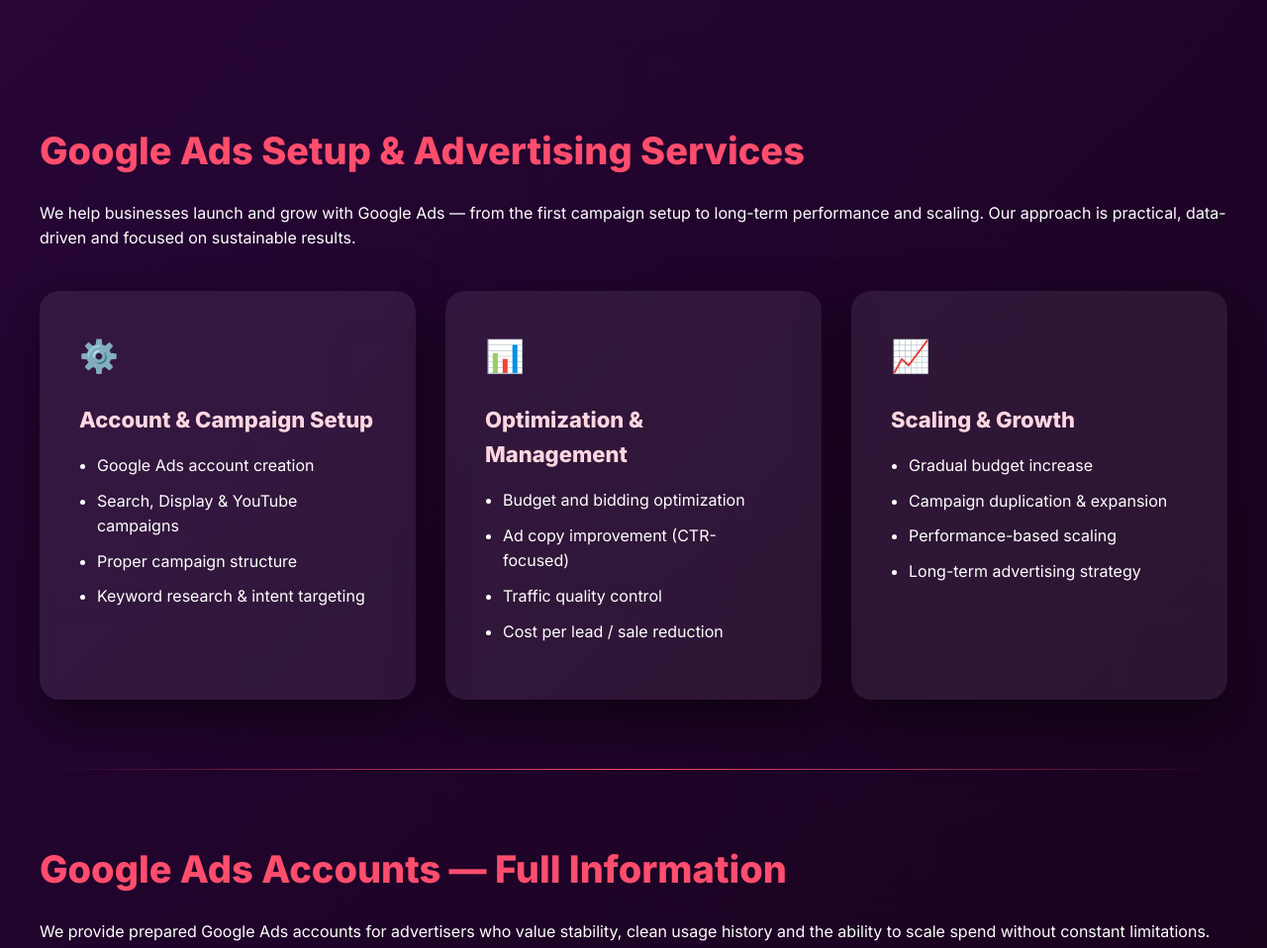
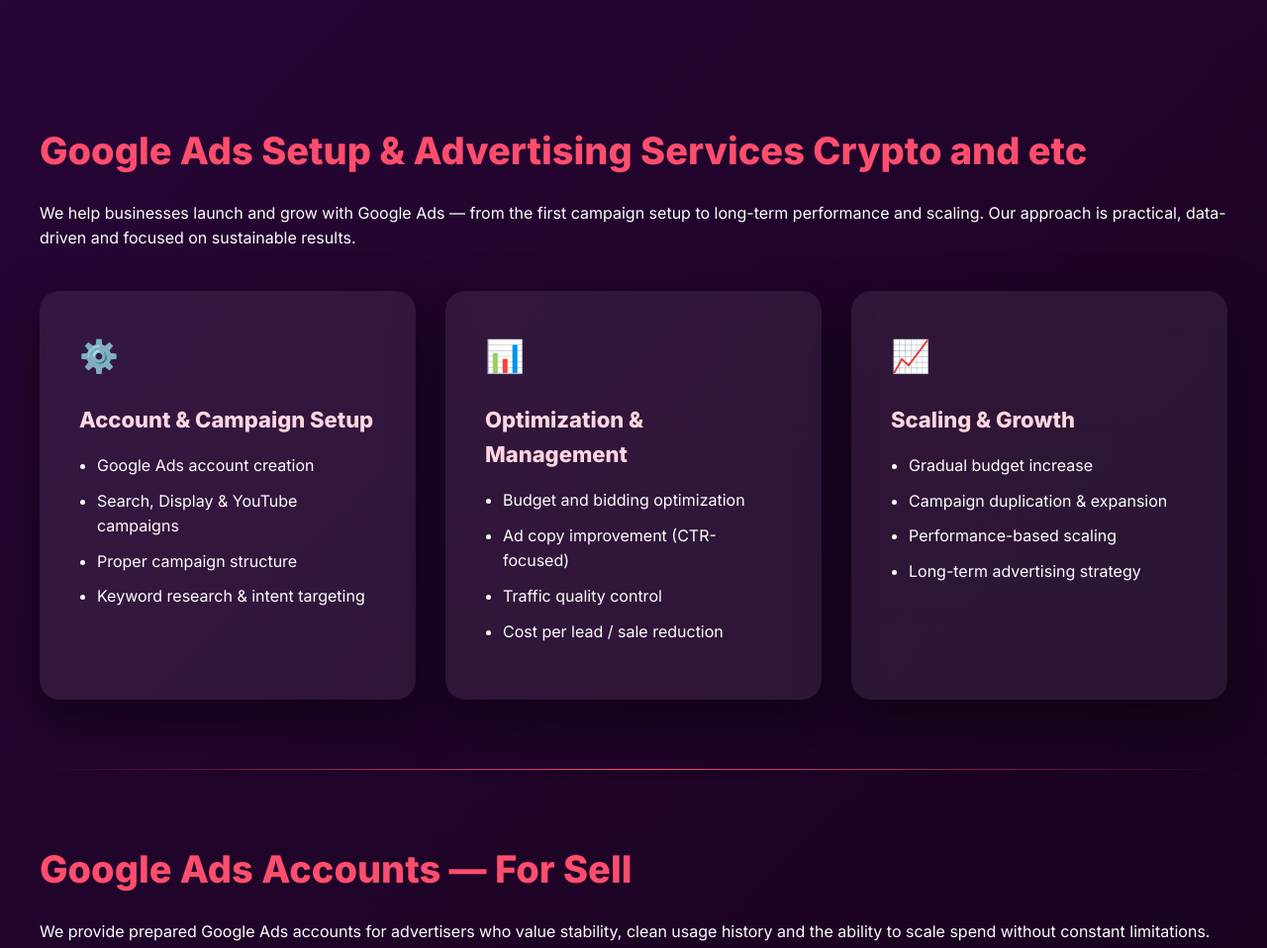
Before and after one commit to lasokdima1-ship-it/site, a plain HTML site: page index.html in a window 1280 px wide. Shown: the part 440-1398 px from the top of the page at 99% size. Drawn offline with Linux system fonts and the light colour scheme.

Commit message:
Update index.html

```diff
--- a/index.html
+++ b/index.html
@@ -139,7 +139,7 @@
 </header>
 
 <section>
-  <h2>Google Ads Setup & Advertising Services</h2>
+  <h2>Google Ads Setup & Advertising Services Crypto and etc</h2>
   <p>
     We help businesses launch and grow with Google Ads — from the first campaign setup
     to long-term performance and scaling. Our approach is practical, data-driven
@@ -183,7 +183,7 @@
 
   <div class="divider"></div>
 
-  <h2>Google Ads Accounts — Full Information</h2>
+  <h2>Google Ads Accounts — For Sell</h2>
   <p>
     We provide prepared Google Ads accounts for advertisers who value stability,
     clean usage history and the ability to scale spend without constant limitations.
```
